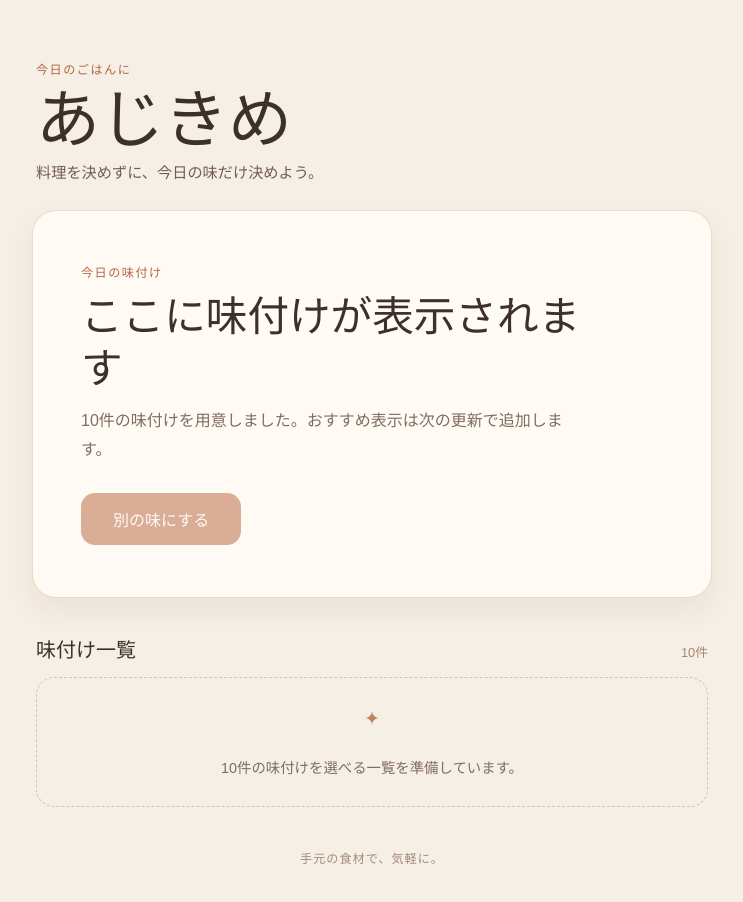
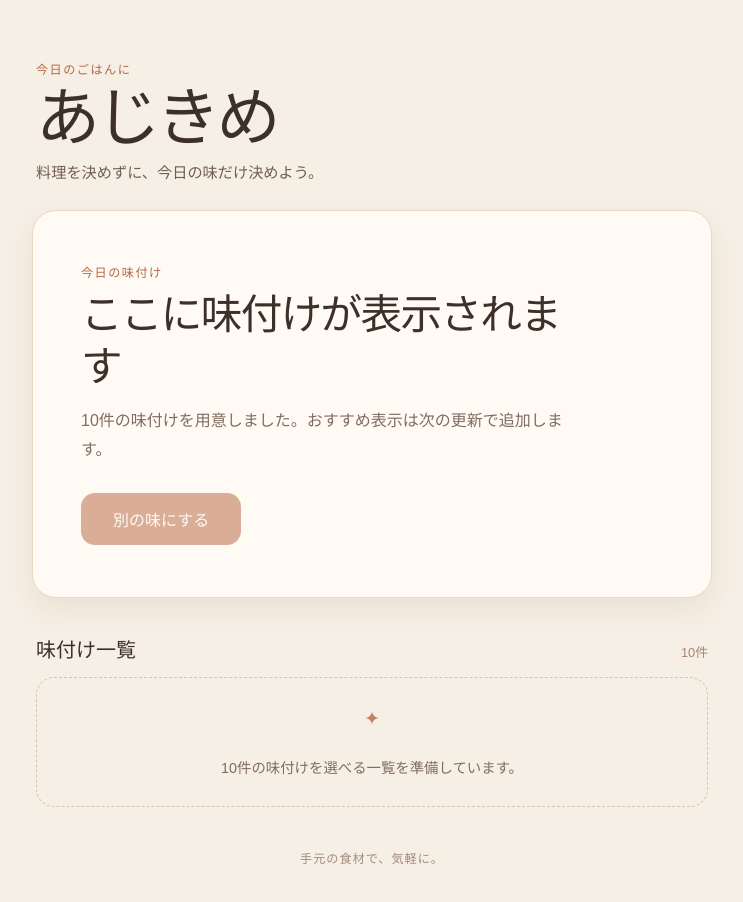
Before and after one commit to shota-hope/ajikime, a React (Vite) app: page / in a window 1280 px wide. Shown: the whole page, without its empty margins (268-1011 px from the left). Built offline with nearby package versions, Linux system fonts and the light colour scheme.

Commit message:
Use Gothic typeface for headings

```diff
--- a/src/styles.css
+++ b/src/styles.css
@@ -25,7 +25,7 @@ button { font: inherit; }
   letter-spacing: 0.12em;
 }
 h1, h2, p { margin-top: 0; }
-h1 { margin-bottom: 10px; font-family: Georgia, serif; font-size: clamp(2.4rem, 12vw, 4rem); line-height: 1; }
+h1 { margin-bottom: 10px; font-family: inherit; font-size: clamp(2.4rem, 12vw, 4rem); font-weight: 800; letter-spacing: -0.06em; line-height: 1; }
 .intro { margin-bottom: 0; color: #725d52; font-size: 0.95rem; }
 
 .hero-card {
@@ -35,7 +35,7 @@ h1 { margin-bottom: 10px; font-family: Georgia, serif; font-size: clamp(2.4rem,
   background: #fffaf3;
   box-shadow: 0 12px 30px rgb(100 65 38 / 8%);
 }
-.hero-card h2 { max-width: 12em; margin-bottom: 14px; font-family: Georgia, serif; font-size: clamp(1.65rem, 7vw, 2.6rem); line-height: 1.25; }
+.hero-card h2 { max-width: 12em; margin-bottom: 14px; font-family: inherit; font-size: clamp(1.65rem, 7vw, 2.6rem); font-weight: 800; letter-spacing: -0.04em; line-height: 1.25; }
 .placeholder-copy { max-width: 32em; margin-bottom: 28px; color: #806d62; line-height: 1.8; }
 .primary-button { width: 100%; min-height: 52px; border: 0; border-radius: 14px; color: #fffaf3; background: #bc704b; font-weight: 700; cursor: not-allowed; opacity: 0.55; }
 
```
